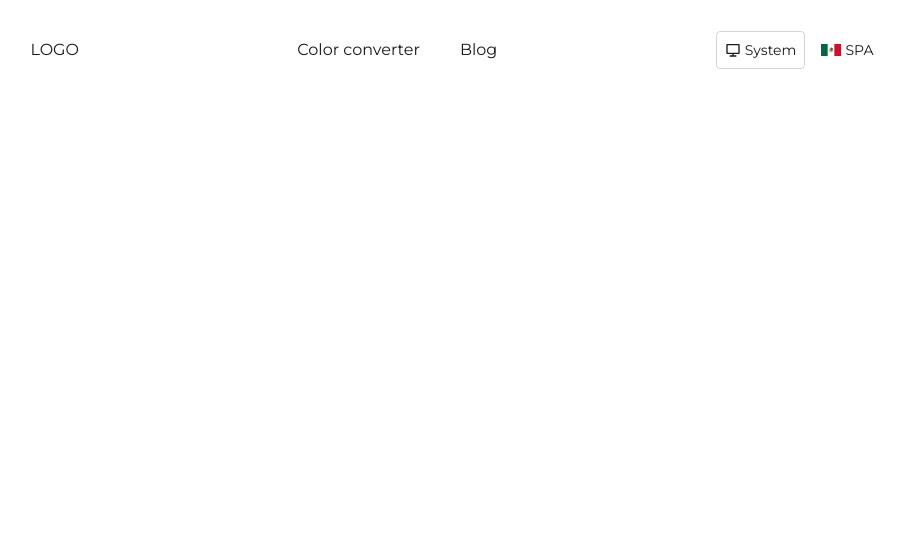
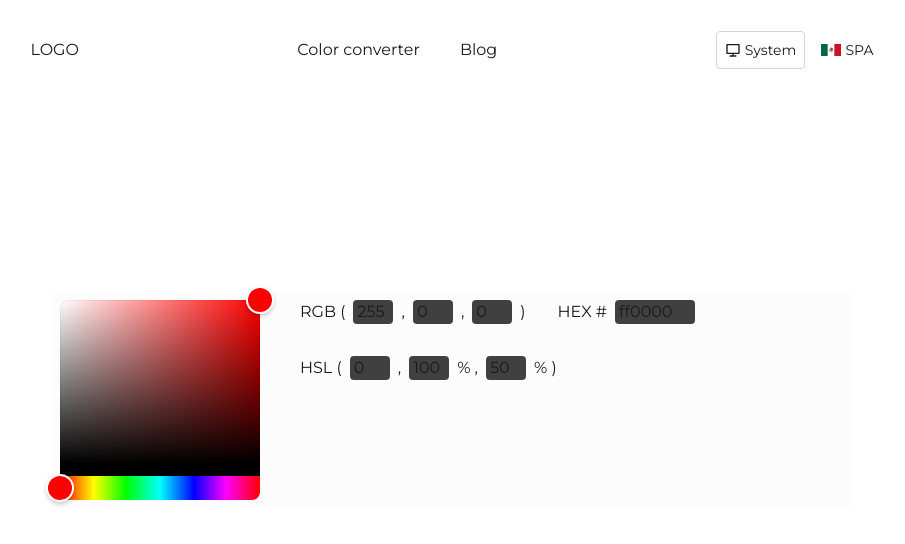
Before and after one commit to ManeRdz/color-converter, a React (Vite) app: page /color-converter in a window 1280 px wide. Shown: the top 544 px of the page, without its empty margins (188-1093 px from the left). Built offline with nearby package versions, Linux system fonts and the light colour scheme.

Commit message:
Add: Color picker and color transformations for RGB, HSL and HEX

```diff
--- a/package.json
+++ b/package.json
@@ -12,7 +12,10 @@
   "dependencies": {
     "@tailwindcss/vite": "^4.1.5",
     "i18next": "^25.1.1",
+    "lodash": "^4.17.21",
     "react": "^19.0.0",
+    "react-color": "^2.19.3",
+    "react-colorful": "^5.6.1",
     "react-dom": "^19.0.0",
     "react-i18next": "^15.5.1",
     "react-icons": "^5.5.0",
--- a/src/App.tsx
+++ b/src/App.tsx
@@ -46,8 +46,10 @@ function App() {
   return (
     <BrowserRouter>
       <LanguageContextProvider>
-        <Layout setTheme={setTheme} theme={theme} />
-        <Router />
+        <div className="relative">
+          <Layout setTheme={setTheme} theme={theme} />
+          <Router />
+        </div>
       </LanguageContextProvider>
     </BrowserRouter>
   );
--- a/src/layout/Layout.tsx
+++ b/src/layout/Layout.tsx
@@ -38,7 +38,7 @@ const Layout: React.FC<LayoutProps> = ({ theme, setTheme }) => {
   };
 
   return (
-    <header className="max-h-[150px] min-h-[100px] w-[100dvw] flex items-center justify-evenly font-title bg-background text-text-color">
+    <header className="max-h-[150px] min-h-[100px] w-[100dvw] fixed flex items-center justify-evenly font-title bg-background text-text-color">
       <NavLink to="/color-converter" className="">
         LOGO
       </NavLink>
--- /dev/null
+++ b/src/pages/ColorConverter.tsx
@@ -0,0 +1,261 @@
+import { useEffect, useState } from "react";
+import { HslColor, RgbColor, RgbColorPicker } from "react-colorful";
+
+const ColorConverter = () => {
+  const [RGBColor, setRGBColor] = useState<RgbColor>({
+    r: 255,
+    g: 0,
+    b: 0,
+  });
+  const [HSLColor, setHSLColor] = useState<HslColor>(rgbToHsl(RGBColor));
+  const [HEXColor, setHEXColor] = useState<string>(rgbToHex(RGBColor));
+  const [lastChanged, setLastChanged] = useState<"rgb" | "hex">("rgb");
+
+  function rgbToHex({ r, g, b }: { r: number; g: number; b: number }) {
+    return [r, g, b]
+      .map((x) => {
+        const hex = x.toString(16);
+        return hex.length === 1 ? "0" + hex : hex;
+      })
+      .join("");
+  }
+
+  function rgbToHsl({ r, g, b }: { r: number; g: number; b: number }) {
+    if (isNaN(r) || isNaN(g) || isNaN(b)) {
+      return { h: 0, s: 0, l: 0 };
+    }
+
+    r /= 255;
+    g /= 255;
+    b /= 255;
+
+    const max = Math.max(r, g, b),
+      min = Math.min(r, g, b);
+    let h = 0,
+      s = 0,
+      l = (max + min) / 2;
+
+    if (max !== min) {
+      const d = max - min;
+      s = l > 0.5 ? d / (2 - max - min) : d / (max + min);
+      switch (max) {
+        case r:
+          h = (g - b) / d + (g < b ? 6 : 0);
+          break;
+        case g:
+          h = (b - r) / d + 2;
+          break;
+        case b:
+          h = (r - g) / d + 4;
+          break;
+      }
+      h /= 6;
+    }
+
+    return {
+      h: Math.round(h * 360),
+      s: Math.round(s * 100),
+      l: Math.round(l * 100),
+    };
+  }
+
+  function hexToRgb(hex: string) {
+    hex = hex.replace("#", "");
+
+    if (!hex || !/^[0-9A-Fa-f]{3,6}$/.test(hex)) {
+      return { r: 0, g: 0, b: 0 };
+    }
+
+    let paddedHex = hex;
+    if (hex.length < 6) {
+      paddedHex = hex.padEnd(6, "0");
+    }
+
+    if (paddedHex.length === 3) {
+      paddedHex = paddedHex
+        .split("")
+        .map((char) => char + char)
+        .join("");
+    }
+
+    const r = parseInt(paddedHex.substring(0, 2), 16);
+    const g = parseInt(paddedHex.substring(2, 4), 16);
+    const b = parseInt(paddedHex.substring(4, 6), 16);
+
+    return { r, g, b };
+  }
+
+  function hexToHsl(hex: string) {
+    const { r, g, b } = hexToRgb(hex);
+
+    const rNorm = r / 255;
+    const gNorm = g / 255;
+    const bNorm = b / 255;
+
+    const max = Math.max(rNorm, gNorm, bNorm);
+    const min = Math.min(rNorm, gNorm, bNorm);
+    let h = 0;
+    let s = 0;
+    const l = (max + min) / 2;
+
+    if (max !== min) {
+      const delta = max - min;
+      s = l > 0.5 ? delta / (2 - max - min) : delta / (max + min);
+
+      switch (max) {
+        case rNorm:
+          h = (gNorm - bNorm) / delta + (gNorm < bNorm ? 6 : 0);
+          break;
+        case gNorm:
+          h = (bNorm - rNorm) / delta + 2;
+          break;
+        case bNorm:
+          h = (rNorm - gNorm) / delta + 4;
+          break;
+      }
+      h /= 6;
+    }
+
+    // Convertir a grados y porcentajes
+    return {
+      h: Math.round(h * 360),
+      s: Math.round(s * 100),
+      l: Math.round(l * 100),
+    };
+  }
+
+  const changeColor = (color: RgbColor) => {
+    setRGBColor(color);
+    setHEXColor(rgbToHex(color));
+    setHSLColor(rgbToHsl(color));
+  };
+
+  const changeRGBInputColor = (
+    value: string,
+    e: React.ChangeEvent<HTMLInputElement>
+  ) => {
+    const inputValue = e.target.value;
+
+    if (/^\d{0,3}$/.test(inputValue)) {
+      setLastChanged("rgb");
+      if (value === "r") {
+        setRGBColor((prev) => ({ ...prev, r: Number(inputValue) }));
+      } else if (value === "g") {
+        setRGBColor((prev) => ({ ...prev, g: Number(inputValue) }));
+      } else if (value === "b") {
+        setRGBColor((prev) => ({ ...prev, b: Number(inputValue) }));
+      }
+    }
+  };
+
+  const changeHEXInputColor = (e: React.ChangeEvent<HTMLInputElement>) => {
+    const inputValue = e.target.value;
+
+    if (inputValue === "" || /^[0-9A-Fa-f]{0,6}$/.test(inputValue)) {
+      setLastChanged("hex");
+      setHEXColor(inputValue);
+    }
+  };
+
+  useEffect(() => {
+    if (lastChanged === "rgb") {
+      setHEXColor(rgbToHex(RGBColor));
+      setHSLColor(rgbToHsl(RGBColor));
+    }
+  }, [RGBColor, lastChanged]);
+
+  useEffect(() => {
+    if (lastChanged === "hex") {
+      setRGBColor(hexToRgb(HEXColor));
+      setHSLColor(hexToHsl(HEXColor));
+    }
+  }, [HEXColor, lastChanged]);
+
+  return (
+    <div className="dark:bg-background min-h-[100dvh] flex items-center justify-center">
+      <div className="bg-card-color p-2 flex items-start gap-10 w-[800px]">
+        <div>
+          <RgbColorPicker
+            color={RGBColor}
+            onChange={(color) => changeColor(color)}
+          />
+        </div>
+        <div className="flex items-center justify-start flex-wrap gap-8">
+          <div className="flex items-center justify-center gap-2">
+            <p className="text-text-color">RGB (</p>
+            <input
+              type="text"
+              value={RGBColor.r}
+              onChange={(e) => changeRGBInputColor("r", e)}
+              maxLength={3}
+              placeholder="Enter a number"
+              className="text-text-color w-10 bg-neutral-700 pl-1 rounded-sm outline-0"
+            />
+            <span className="text-text-color">,</span>
+            <input
+              type="text"
+              value={RGBColor.g}
+              onChange={(e) => changeRGBInputColor("g", e)}
+              maxLength={3}
+              placeholder="Enter a number"
+              className="text-text-color w-10 bg-neutral-700 pl-1 rounded-sm outline-0"
+            />
+            <span className="text-text-color">,</span>
+            <input
+              type="text"
+              value={RGBColor.b}
+              onChange={(e) => changeRGBInputColor("b", e)}
+              maxLength={3}
+              placeholder="Enter a number"
+              className="text-text-color w-10 bg-neutral-700 pl-1 rounded-sm outline-0"
+            />
+            <p className="text-text-color">)</p>
+          </div>
+          <div className="flex items-center justify-center gap-2">
+            <p className="text-text-color">HEX #</p>
+            <input
+              type="text"
+              value={HEXColor}
+              onChange={changeHEXInputColor}
+              maxLength={6}
+              placeholder="Enter a number"
+              className="text-text-color w-20 bg-neutral-700 pl-1 rounded-sm outline-0"
+            />
+          </div>
+          <div className="flex items-center justify-center gap-2">
+            <p className="text-text-color">HSL (</p>
+            <input
+              type="text"
+              value={HSLColor.h}
+              onChange={(e) => changeRGBInputColor("r", e)}
+              maxLength={3}
+              placeholder="Enter a number"
+              className="text-text-color w-10 bg-neutral-700 pl-1 rounded-sm outline-0"
+            />
+            <span className="text-text-color">,</span>
+            <input
+              type="text"
+              value={HSLColor.s}
+              onChange={(e) => changeRGBInputColor("g", e)}
+              maxLength={3}
+              placeholder="Enter a number"
+              className="text-text-color w-10 bg-neutral-700 pl-1 rounded-sm outline-0"
+            />
+            <span className="text-text-color">% ,</span>
+            <input
+              type="text"
+              value={HSLColor.l}
+              onChange={(e) => changeRGBInputColor("b", e)}
+              maxLength={3}
+              placeholder="Enter a number"
+              className="text-text-color w-10 bg-neutral-700 pl-1 rounded-sm outline-0"
+            />
+            <p className="text-text-color">% )</p>
+          </div>
+        </div>
+      </div>
+    </div>
+  );
+};
+
+export default ColorConverter;
--- a/src/router/Router.tsx
+++ b/src/router/Router.tsx
@@ -1,9 +1,10 @@
 import { Routes, Route } from "react-router";
+import ColorConverter from "../pages/ColorConverter";
 const Router = () => {
   return (
     <>
       <Routes>
-        <Route path="/" element={<></>} />
+        <Route path="/color-converter" element={<ColorConverter />} />
       </Routes>
     </>
   );
```
Also changed, not shown: 1 other file (tests, documents, lock files or other folders).
